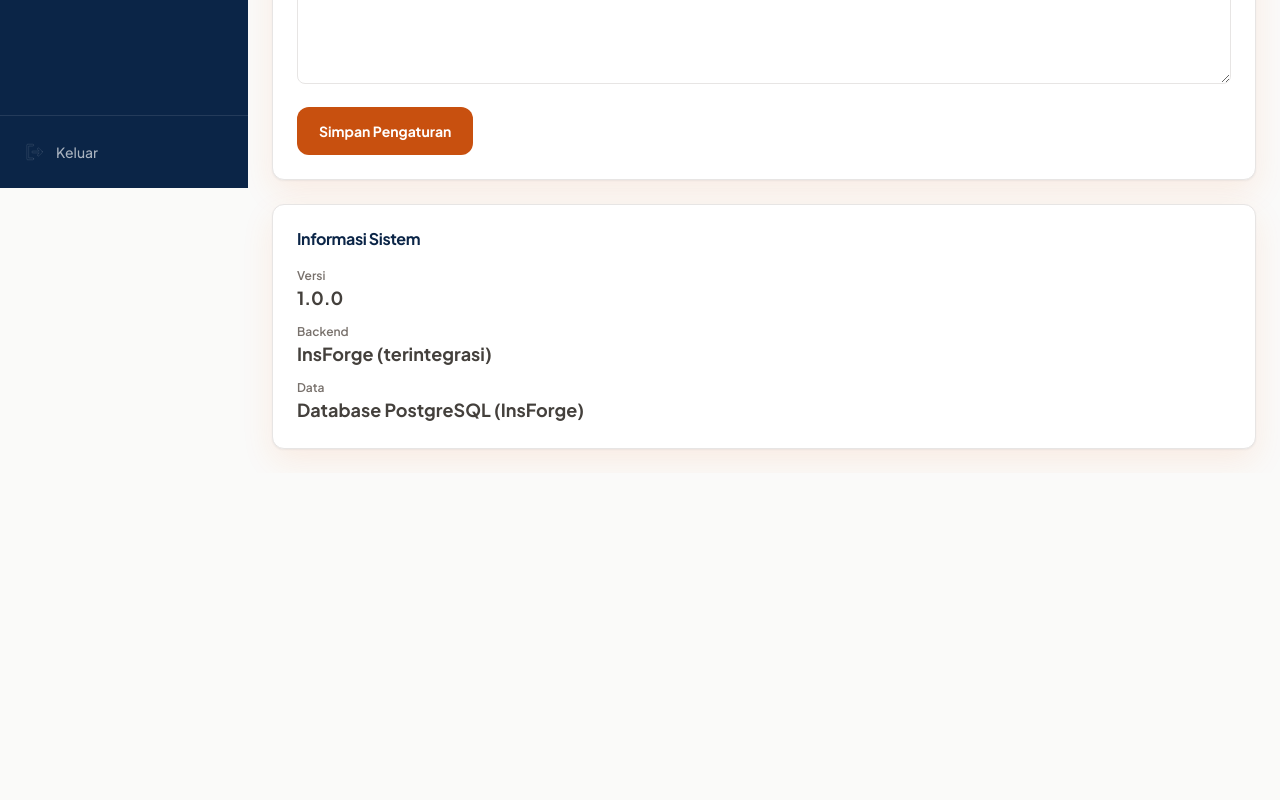
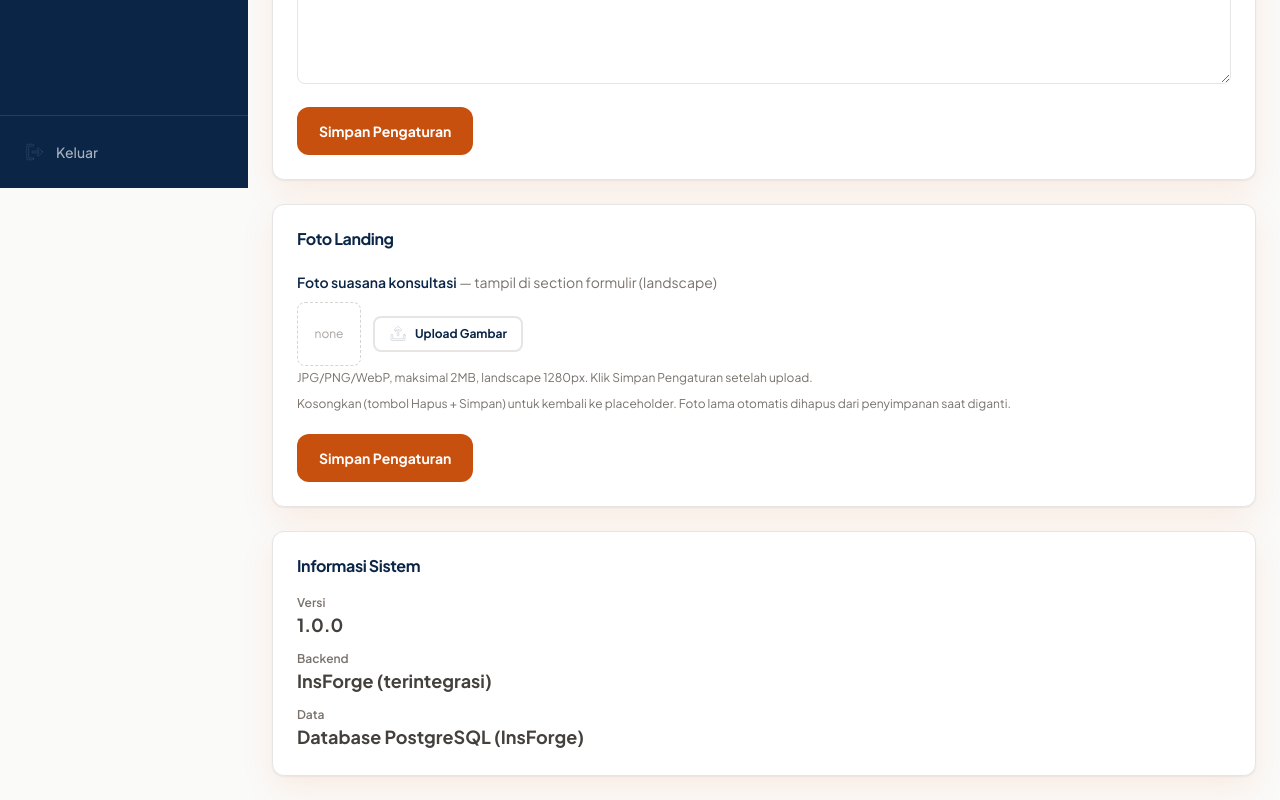
Before and after one commit to zulcar9dev/lp-kredit-pensiun, a Next.js app: page /admin/settings in a window 1280 px wide. Shown: the part 612-1412 px from the top of the page. Before the commit the page ends 1085 px from the top, so only its background shows below. Built offline with nearby package versions, Linux system fonts and the light colour scheme; no server answers; what @insforge/sdk would draw is missing.

Commit message:
feat: upload foto landing via admin settings + upload server-side (requireAdmin) + kunci remotePatterns insforge

```diff
--- a/app/admin/settings/page.tsx
+++ b/app/admin/settings/page.tsx
@@ -10,6 +10,8 @@ import {
   upsertSetting,
   type SettingRow,
 } from "@/lib/actions/settings";
+import { deleteStoredImageAction } from "@/lib/actions/upload-image";
+import { ImageUploadField } from "@/components/image-upload-field";
 
 export default function AdminSettingsPage() {
   const [settings, setSettings] = useState<SettingRow[]>([]);
@@ -52,13 +54,28 @@ export default function AdminSettingsPage() {
 
   async function handleSave() {
     setSaving(true);
-    const keys = ["site_title", "wa_number", "wa_number_display", "wa_greeting"];
+    const oldKey = settings.find(
+      (s) => s.setting_key === "consultation_photo_key"
+    )?.setting_value;
+    const keys = [
+      "site_title",
+      "wa_number",
+      "wa_number_display",
+      "wa_greeting",
+      "consultation_photo_url",
+      "consultation_photo_key",
+    ];
     const results = await Promise.all(
       keys.map((key) => upsertSetting(key, getSetting(key)))
     );
     setSaving(false);
     const failed = results.find((r) => !r.ok);
     if (!failed) {
+      // Bersihkan file lama bila foto diganti/dihapus
+      const newKey = getSetting("consultation_photo_key");
+      if (oldKey && oldKey !== newKey) {
+        await deleteStoredImageAction(oldKey);
+      }
       setSaved(true);
       setTimeout(() => setSaved(false), 3000);
     } else {
@@ -189,6 +206,51 @@ export default function AdminSettingsPage() {
 
       <div className="card mt-6">
         <div className="card-header">
+          <h3 className="card-title">Foto Landing</h3>
+        </div>
+
+        <div className="form-group">
+          <label className="form-label">
+            Foto suasana konsultasi
+            <span className="form-label-hint">
+              {" "}
+              — tampil di section formulir (landscape)
+            </span>
+          </label>
+          <ImageUploadField
+            url={getSetting("consultation_photo_url")}
+            folder="landing-photos"
+            maxSizeMB={2}
+            hint="JPG/PNG/WebP, maksimal 2MB, landscape 1280px. Klik Simpan Pengaturan setelah upload."
+            onChange={(v) => {
+              updateLocal("consultation_photo_url", v?.url ?? "");
+              updateLocal("consultation_photo_key", v?.key ?? "");
+            }}
+          />
+          <div className="form-hint">
+            Kosongkan (tombol Hapus + Simpan) untuk kembali ke placeholder.
+            Foto lama otomatis dihapus dari penyimpanan saat diganti.
+          </div>
+        </div>
+
+        <div className="mt-4">
+          <button
+            type="button"
+            className="btn btn-primary"
+            onClick={handleSave}
+            disabled={saving}
+          >
+            {saving ? (
+              <CircleNotch weight="bold" className="animate-spin" />
+            ) : (
+              "Simpan Pengaturan"
+            )}
+          </button>
+        </div>
+      </div>
+
+      <div className="card mt-6">
+        <div className="card-header">
           <h3 className="card-title">Informasi Sistem</h3>
         </div>
 
--- a/components/image-upload-field.tsx
+++ b/components/image-upload-field.tsx
@@ -33,7 +33,7 @@ export function ImageUploadField({
     setError(null);
     setBusy(true);
     try {
-      const uploaded = await uploadImage(file, folder);
+      const uploaded = await uploadImage(file, folder, maxSizeMB);
       onChange(uploaded);
     } catch (err) {
       setError(err instanceof Error ? err.message : "Gagal mengunggah gambar.");
--- a/components/lead-form-section.tsx
+++ b/components/lead-form-section.tsx
@@ -1,4 +1,5 @@
 import { Check } from "@phosphor-icons/react/dist/ssr";
+import Image from "next/image";
 import { LeadForm } from "@/components/lead-form";
 import { PhotoSlot } from "@/components/photo-slot";
 import { WaButton } from "@/components/wa-button";
@@ -40,11 +41,23 @@ export async function LeadFormSection() {
             ))}
           </ul>
 
-          <PhotoSlot
-            label="Tempat foto suasana konsultasi bersama nasabah pensiunan. Menunggu foto asli dari koordinator."
-            ratio="aspect-video"
-            className="mt-8 max-w-md"
-          />
+          {settings.consultationPhotoUrl ? (
+            <div className="relative mt-8 aspect-video w-full max-w-md overflow-hidden rounded-xl border border-stone-200 shadow-card">
+              <Image
+                src={settings.consultationPhotoUrl}
+                alt="Suasana konsultasi bersama nasabah pensiunan"
+                fill
+                sizes="(max-width: 1024px) 100vw, 448px"
+                className="object-cover"
+              />
+            </div>
+          ) : (
+            <PhotoSlot
+              label="Tempat foto suasana konsultasi bersama nasabah pensiunan. Menunggu foto asli dari koordinator."
+              ratio="aspect-video"
+              className="mt-8 max-w-md"
+            />
+          )}
         </div>
 
         <div className="rounded-xl border border-stone-200 bg-white p-6 shadow-card-lg md:p-9">
--- /dev/null
+++ b/lib/actions/upload-image.ts
@@ -0,0 +1,62 @@
+"use server";
+
+import { getInsforgeAdmin } from "@/lib/insforge";
+import { requireAdmin } from "@/lib/admin-auth";
+import { removeStoredImage } from "@/lib/remove-image";
+
+const IMAGE_ACCEPT = ["image/jpeg", "image/png", "image/webp"];
+// Folder yang boleh ditulis — cegah path traversal via folder abal-abal.
+const ALLOWED_FOLDERS = ["testimonial-photos", "landing-photos"] as const;
+
+export interface UploadResult {
+  ok: boolean;
+  url?: string;
+  key?: string;
+  error?: string;
+}
+
+export async function uploadImageAction(
+  formData: FormData
+): Promise<UploadResult> {
+  await requireAdmin();
+
+  const file = formData.get("file");
+  const folder = String(formData.get("folder") ?? "");
+  const maxMB = Number(formData.get("maxMB") ?? 2);
+
+  if (!(file instanceof File) || file.size === 0) {
+    return { ok: false, error: "Tidak ada file yang diterima." };
+  }
+  if (!(ALLOWED_FOLDERS as readonly string[]).includes(folder)) {
+    return { ok: false, error: "Folder tujuan tidak diizinkan." };
+  }
+  if (!IMAGE_ACCEPT.includes(file.type)) {
+    return { ok: false, error: "Format gambar harus JPG, PNG, atau WebP." };
+  }
+  if (file.size > maxMB * 1024 * 1024) {
+    return { ok: false, error: `Ukuran gambar maksimal ${maxMB}MB.` };
+  }
+
+  const ext = file.name.split(".").pop()?.toLowerCase() || "jpg";
+  const path = `${folder}/${Date.now()}-${Math.random()
+    .toString(36)
+    .slice(2, 8)}.${ext}`;
+
+  const { data, error } = await getInsforgeAdmin()
+    .storage.from("images")
+    .upload(path, file);
+
+  if (error || !data?.url || !data?.key) {
+    console.error("uploadImageAction error:", error);
+    return { ok: false, error: error?.message || "Gagal mengunggah gambar." };
+  }
+  return { ok: true, url: data.url, key: data.key };
+}
+
+export async function deleteStoredImageAction(
+  key: string
+): Promise<{ ok: boolean }> {
+  await requireAdmin();
+  await removeStoredImage(key);
+  return { ok: true };
+}
--- a/lib/settings.ts
+++ b/lib/settings.ts
@@ -11,6 +11,8 @@ export interface AppSettings {
   waNumberIntl: string;
   waNumberDisplay: string;
   waGreeting: string;
+  consultationPhotoUrl: string;
+  consultationPhotoKey: string;
 }
 
 export async function getAppSettings(): Promise<AppSettings> {
@@ -33,5 +35,7 @@ export async function getAppSettings(): Promise<AppSettings> {
     waNumberIntl: getSetting("wa_number", WA_NUMBER_INTL),
     waNumberDisplay: getSetting("wa_number_display", WA_NUMBER_DISPLAY),
     waGreeting: getSetting("wa_greeting", WA_PREFILLED_MESSAGE),
+    consultationPhotoUrl: getSetting("consultation_photo_url", ""),
+    consultationPhotoKey: getSetting("consultation_photo_key", ""),
   };
 }
--- a/lib/storage-upload.ts
+++ b/lib/storage-upload.ts
@@ -1,6 +1,6 @@
 "use client";
 
-import { createBrowserClient } from "@insforge/sdk/ssr";
+import { uploadImageAction } from "@/lib/actions/upload-image";
 
 export const IMAGE_ACCEPT = ["image/jpeg", "image/png", "image/webp"];
 
@@ -21,21 +21,20 @@ export interface UploadedImage {
 
 export async function uploadImage(
   file: File,
-  folder: string
+  folder: string,
+  maxMB = 2
 ): Promise<UploadedImage> {
-  const client = createBrowserClient({
-    baseUrl: process.env.NEXT_PUBLIC_INSFORGE_URL!,
-    anonKey: process.env.NEXT_PUBLIC_INSFORGE_ANON_KEY!,
-  });
+  const invalid = validateImageFile(file, maxMB);
+  if (invalid) throw new Error(invalid);
 
-  const ext = file.name.split(".").pop()?.toLowerCase() || "jpg";
-  const path = `${folder}/${Date.now()}-${Math.random()
-    .toString(36)
-    .slice(2, 8)}.${ext}`;
+  const formData = new FormData();
+  formData.append("file", file);
+  formData.append("folder", folder);
+  formData.append("maxMB", String(maxMB));
 
-  const { data, error } = await client.storage.from("images").upload(path, file);
-  if (error || !data?.url || !data?.key) {
-    throw new Error(error?.message || "Gagal mengunggah gambar.");
+  const result = await uploadImageAction(formData);
+  if (!result.ok || !result.url || !result.key) {
+    throw new Error(result.error || "Gagal mengunggah gambar.");
   }
-  return { url: data.url, key: data.key };
+  return { url: result.url, key: result.key };
 }
--- a/next.config.ts
+++ b/next.config.ts
@@ -20,7 +20,11 @@ const nextConfig: NextConfig = {
     remotePatterns: [
       {
         protocol: "https",
-        hostname: "**",
+        hostname: "*.insforge.app",
+      },
+      {
+        protocol: "https",
+        hostname: "*.insforge.site",
       },
     ],
   },
```
